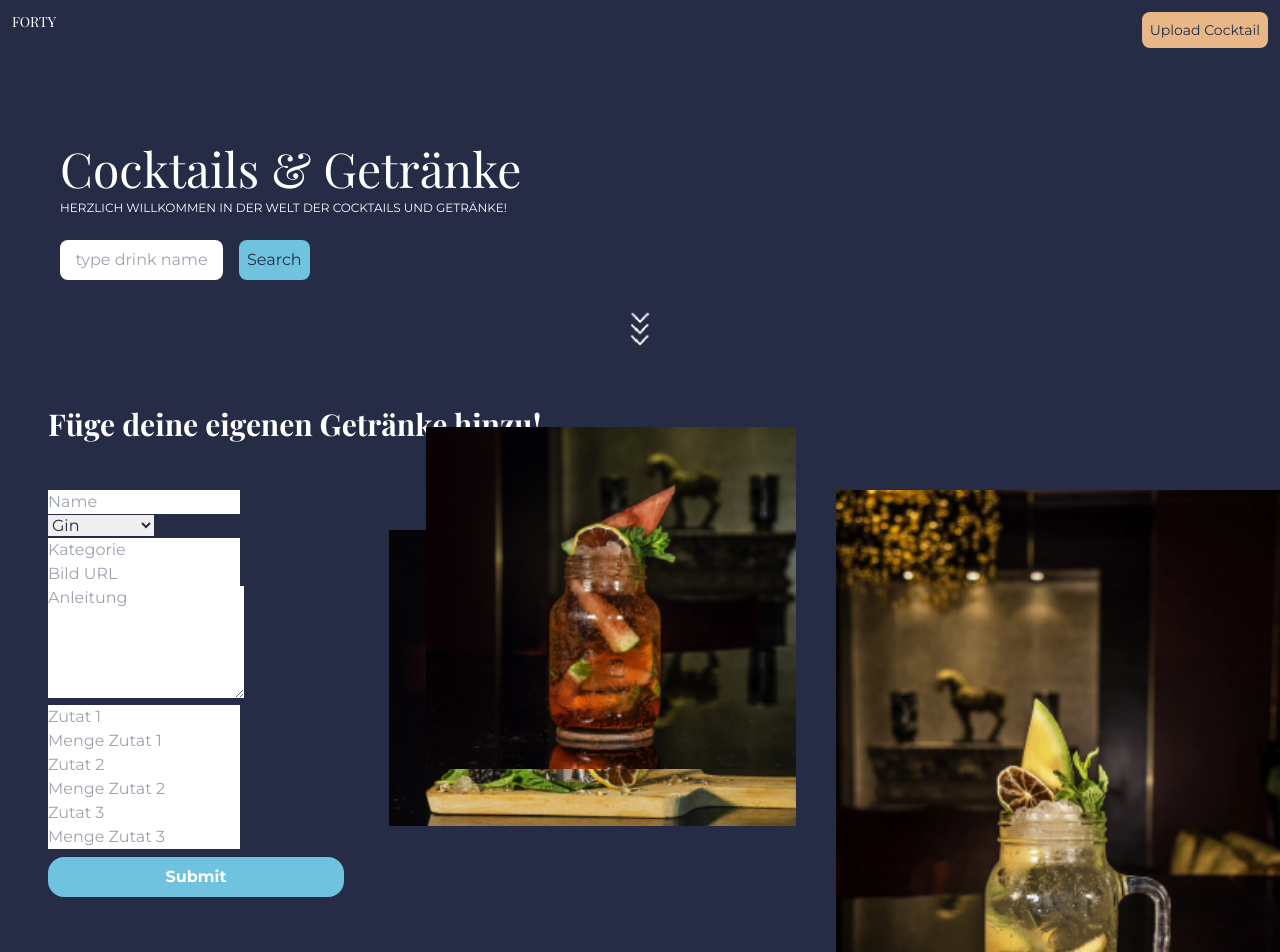
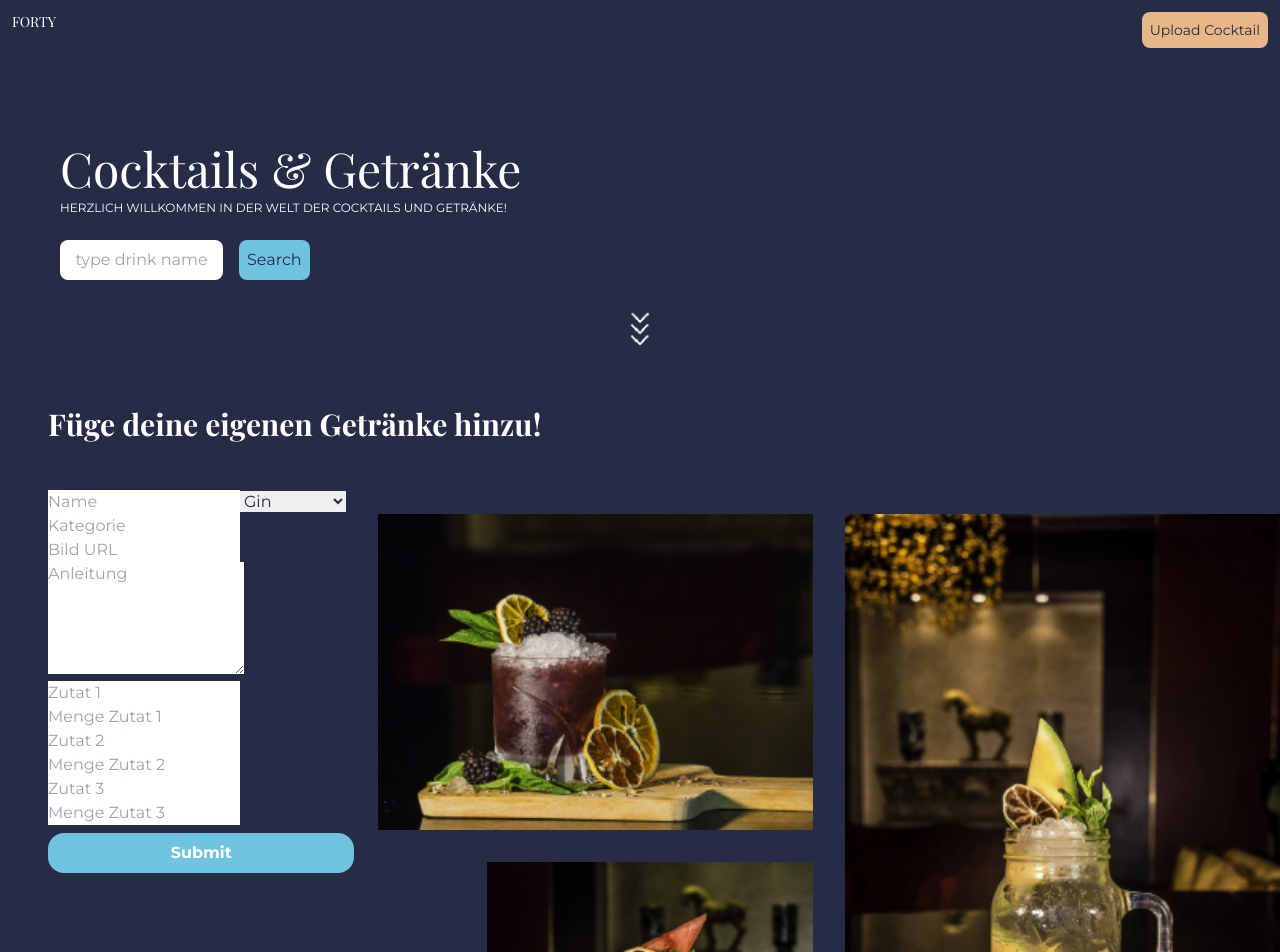
Before and after one commit to g-hoost/Forty, a React (Create React App) app: page /upload in a window 1280 px wide. Shown: the top 952 px of the page. Built offline with nearby package versions, Linux system fonts and the light colour scheme; the HTML template or start-up script is replaced by a standard one.

Commit message:
bug fix bilder

```diff
--- a/src/Components/DrinkTile.js
+++ b/src/Components/DrinkTile.js
@@ -6,17 +6,16 @@ const DrinkTile = (props) =>
   const currentURL = window.location.pathname;
 
   return (
-    <Link className="drink-tile
-                    flex flex-wrap inline-block "
+    <Link className="flex flex-wrap inline-block "
                     to={`${currentURL}/${props.content.idDrink}`}>
-        <div className="flex h-full items-center">
+        <div className="flex w-full h-full items-center">
           <div className="w-1/3 ">
             <h2 className="w-48 transform -rotate-90 -translate-x-8 font-bold text-2xl text-center
             md:-translate-x-5 md:origin-center ">
             {props.content.strDrink}</h2>
           </div>
           <div className="p-6 h-full">
-            <img className="h-full object-cover" src={`${props.content.strDrinkThumb}`} alt="Cocktail Img" />
+            <img className="h-full object-contain" src={`${props.content.strDrinkThumb}`} alt="Cocktail Img" />
           </div>
         </div>
     </Link>
--- a/src/Components/DrinkUpload.js
+++ b/src/Components/DrinkUpload.js
@@ -26,13 +26,13 @@ const DrinkUpload = () => {
 
   return (
 
-    <article className="bg-dark-blue text-white p-12 text-center
+    <article className="bg-dark-blue text-white p-12 pr-0 text-center
                         md:text-left">
       <h1 className="font-secondary font-bold text-2xl mb-8
                     md:mb-14 md:text-3xl
                     lg:text-left lg:mb-12
       ">Füge deine eigenen Getränke hinzu!</h1>
-      <section className="md:flex">
+      <section className="md:flex overflow-hidden">
         <form className="text-dark-blue
                         md:w-1/3">
           <input className="upload-input " type="text" placeholder="Name" />
@@ -76,16 +76,14 @@ const DrinkUpload = () => {
           />
         </form>
 
-        <div className="md:w-2/3 md:relative md:w-full md:flex">
-          <div className="md:w-1/2 md:relative">
-            <img className="hidden absolute w-11/12 -right-2 top-10
-                            md:block " src={image9} alt="" />
-            <img className="hidden absolute w-10/12 -right-2 bottom-32
-                            md:block "
-                            src={image11} alt="" />
-          </div>
-          <img className="hidden absolute w-2/5 ml-4 -right-12 top-0 right-0
-                          md:w-1/2 md:block "
+        <div className="hidden p-6 pr-0 md:max-h-auto
+                        md:w-2/3 md:w-full md:grid md:grid-cols-2 md:grid-rows-2 md:gap-8">
+
+          <img className="md:w-full md:object-cover md:col-start-1 md:row-start-1 md:place-self-end" src={image9} alt="" />
+          <img className="md:w-3/4 md:col-start-1 md:row-start-2 md:justify-self-end"
+                        src={image11} alt="" />
+
+          <img className="md:w-full md:block md:col-start-2 md:row-span-2"
                           src={image10} alt="" />
         </div>
       </section>
--- a/src/Components/Grid.js
+++ b/src/Components/Grid.js
@@ -61,7 +61,7 @@ class Grid extends Component {
           this.state.items.map((item, index) => (
             <div
 
-              className={"sort w-full h-80 content-center justify-center flex direction md:w-1/2" + (item.strDrink ? ' reverse' : '')}
+              className={"sort w-full md:w-1/2 h-80 content-center flex direction " + (item.strDrink ? ' reverse' : '')}
 
               key={index}
             >
--- a/src/Components/site.js
+++ b/src/Components/site.js
@@ -30,3 +30,14 @@ return (
         ))}
     </section>
   );
+
+<div className="hidden p-6 pr-0 md:max-h-auto
+                        md:w-2/3 md:w-full md:grid md:grid-cols-2 md:grid-rows-2 md:gap-4">
+            <div className="p-6 pt-12 md:row-span-2">
+              <img className="md:w-full md:object-cover md:col-start-1 md:row-start-1 md:row-span-2" src={image9} alt="" />
+              <img className="md:w-3/4 md:col-start-1 md:row-start-2 mt-10"
+                            src={image11} alt="" />
+            </div>
+          <img className="md:w-full md:block md:col-start-2 md:row-span-2"
+                          src={image10} alt="" />
+        </div>
--- a/tailwind.config.js
+++ b/tailwind.config.js
@@ -6,7 +6,7 @@ module.exports = {
       'primary': ['Montserrat'],
       'secondary': ['Playfair Display']
     },
-    extend: {
+   extend: {
       colors: {
         'dark-blue':'#262B46',
         'white':'#FFFFFF',
```
